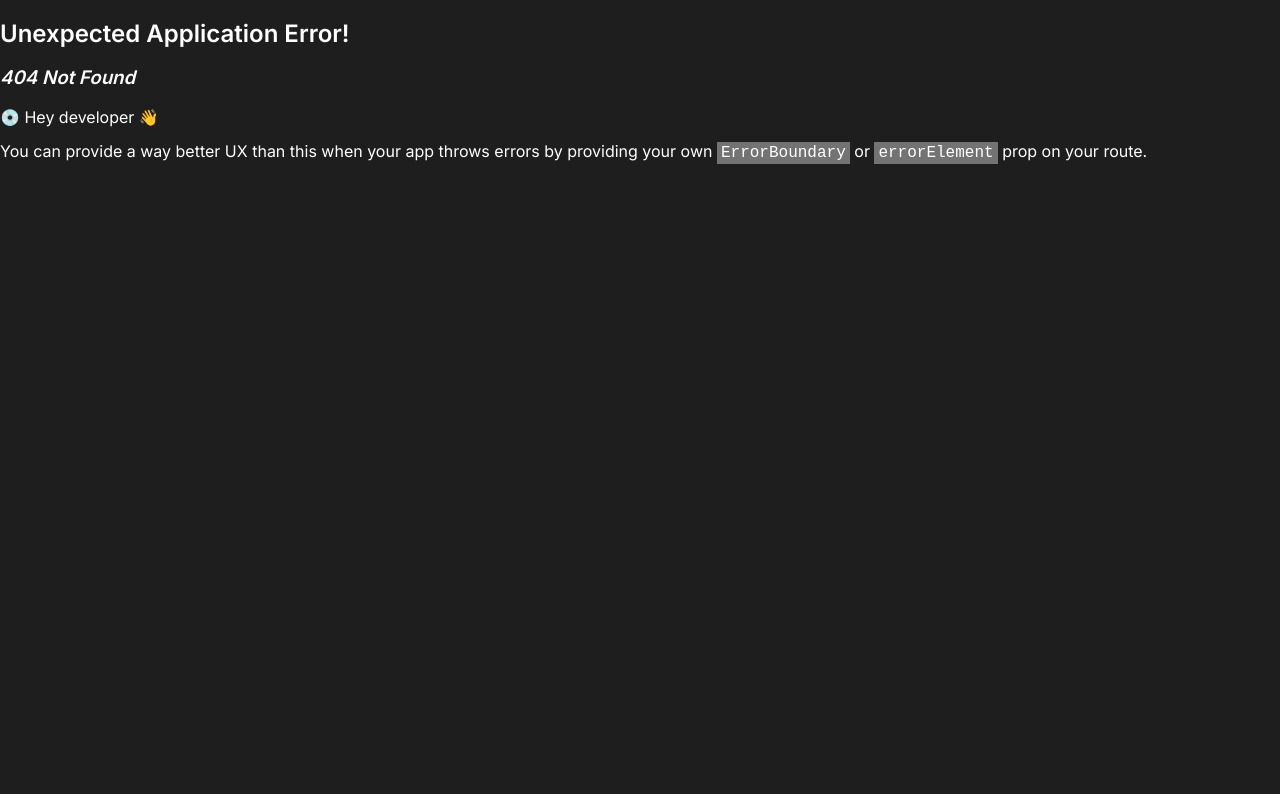
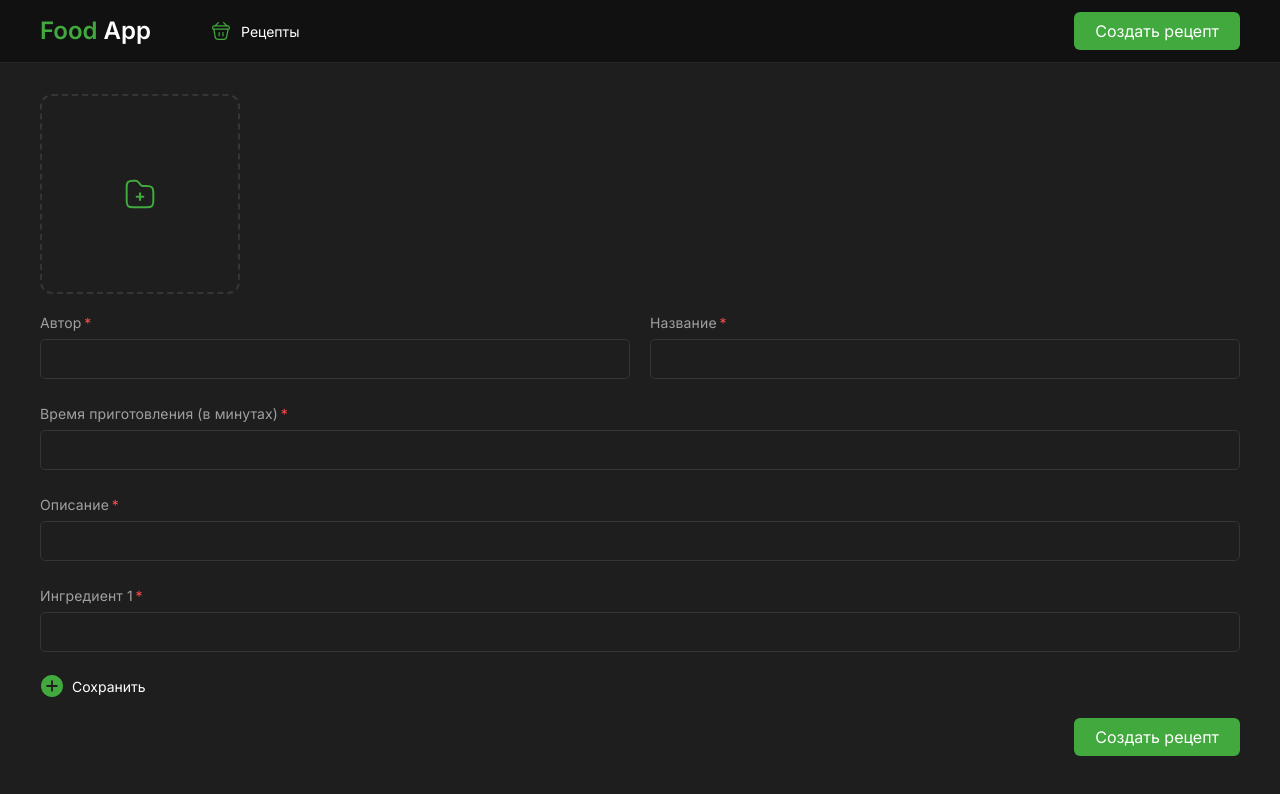
Before and after one commit to aza-me/food-app, a React (Vite) app in the folder frontend/: page /recipes/1/edit in a window 1280 px wide. Before the commit this address had no page. Shown: the top 794 px of the page. Built offline with nearby package versions, Linux system fonts and the light colour scheme; no server answers.

Commit message:
feat: edit page

```diff
--- a/frontend/src/api/recipes/index.ts
+++ b/frontend/src/api/recipes/index.ts
@@ -6,6 +6,7 @@ import {
   GetRecipe,
   CreateRecipeComment,
   GetRecipeComments,
+  EditRecipe,
 } from '@/api/recipes/types.ts';
 
 export const getAllRecipes: GetAllRecipes = (params) => {
@@ -22,6 +23,10 @@ export const createRecipe: CreateRecipe = (data) => {
   return instance.post(`/recipes`, data);
 };
 
+export const editRecipe: EditRecipe = (id, data) => {
+  return instance.put(`/recipes/${id}`, data);
+};
+
 export const deleteRecipe: DeleteRecipe = (id) => {
   return instance.delete(`/recipes/${id}`);
 };
--- a/frontend/src/api/recipes/types.ts
+++ b/frontend/src/api/recipes/types.ts
@@ -1,5 +1,5 @@
 import { AxiosPromise } from 'axios';
-import { CreateRecipeModel, RecipeId, RecipeModel } from '@/app/models/recipe.model.ts';
+import { CreateRecipeModel, EditRecipeModel, RecipeId, RecipeModel } from '@/app/models/recipe.model.ts';
 import { CommentModel, CreateCommentModel } from '@/app/models/comment.model.ts';
 
 export interface GetAllRecipesParams {
@@ -19,6 +19,10 @@ export interface CreateRecipe {
   (data: CreateRecipeModel): AxiosPromise<RecipeModel>;
 }
 
+export interface EditRecipe {
+  (id: RecipeId, data: EditRecipeModel): AxiosPromise<RecipeModel>;
+}
+
 export interface DeleteRecipe {
   (id: RecipeId): AxiosPromise<RecipeModel>;
 }
--- a/frontend/src/app/models/recipe.model.ts
+++ b/frontend/src/app/models/recipe.model.ts
@@ -13,3 +13,4 @@ export interface RecipeModel {
 export interface RecipeDetailedModel extends RecipeModel {}
 
 export interface CreateRecipeModel extends Omit<RecipeModel, 'id'> {}
+export interface EditRecipeModel extends Omit<RecipeModel, 'id'> {}
--- a/frontend/src/app/routes.tsx
+++ b/frontend/src/app/routes.tsx
@@ -2,6 +2,7 @@ import { createBrowserRouter } from 'react-router-dom';
 import { RecipesPage } from '@/pages/RecipesPage';
 import { CreateRecipePage } from '@/pages/CreateRecipePage';
 import { RecipeDetailsPage } from '@/pages/RecipeDetailsPage';
+import { EditRecipePage } from '@/pages/EditRecipePage/EditRecipePage.tsx';
 
 const routes = createBrowserRouter([
   {
@@ -13,6 +14,10 @@ const routes = createBrowserRouter([
     element: <RecipeDetailsPage />,
   },
   {
+    path: '/recipes/:recipeId/edit',
+    element: <EditRecipePage />,
+  },
+  {
     path: '/recipes/create',
     element: <CreateRecipePage />,
   },
--- a/frontend/src/components/Recipes/UploadImage/UploadImage.tsx
+++ b/frontend/src/components/Recipes/UploadImage/UploadImage.tsx
@@ -6,16 +6,23 @@ import { convertToBase64 } from '@/app/utils/convertToBase64.tsx';
 import './UploadImage.scss';
 
 interface FileModel {
-  file: File;
+  file: File | '';
   preview: string;
 }
 
 interface Props {
+  preview?: string;
   onChange: (base64: string) => void;
 }
 
-export const UploadRecipeImage: FC<Props> = ({ onChange }) => {
+export const UploadRecipeImage: FC<Props> = ({ preview, onChange }) => {
   const [files, setFiles] = useState<FileModel[]>([]);
+
+  useEffect(() => {
+    if (preview) {
+      setFiles([{ preview, file: '' }]);
+    }
+  }, [preview]);
 
   const { getRootProps, getInputProps } = useDropzone({
     accept: {
--- /dev/null
+++ b/frontend/src/pages/EditRecipePage/EditRecipePage.tsx
@@ -0,0 +1,185 @@
+import { useEffect, useState } from 'react';
+import { useNavigate, useParams } from 'react-router-dom';
+import { Layout } from '@/components/Layout';
+import { SubmitHandler, useFieldArray, useForm } from 'react-hook-form';
+import { FormInput } from '@/components/Form';
+import { FormControl, FormLabel, Grid, Stack, Typography } from '@mui/material';
+import { ReactComponent as CloseIcon } from '@/assets/icons/close.svg';
+import { ReactComponent as AddIcon } from '@/assets/icons/add.svg';
+import { UploadRecipeImage } from '@/components/Recipes/UploadImage/UploadImage.tsx';
+import { recipesService } from '@/api';
+import { CreateRecipeModel } from '@/app/models/recipe.model.ts';
+import { UIButton } from '@/components/UI/UIButton';
+import { useAppDispatch, useAppSelector } from '@/app/hooks/store-hooks.ts';
+import { getRecipe } from '@/store/recipes/actions.ts';
+import './EditRecipePage.scss';
+
+type SubmitModel = {
+  author: string;
+  title: string;
+  description: string;
+  ingredients: { value: string }[];
+  image: string;
+  cookingTime: string;
+};
+
+type Params = {
+  recipeId: string;
+};
+
+export const EditRecipePage = () => {
+  const dispatch = useAppDispatch();
+  const navigate = useNavigate();
+  const { recipeId } = useParams<Params>();
+
+  const { currentRecipe } = useAppSelector((state) => state.recipes);
+
+  const { control, handleSubmit, setValue, getValues } = useForm<SubmitModel>({
+    defaultValues: {
+      ingredients: [{ value: '' }],
+    },
+  });
+  const { fields, append, remove } = useFieldArray({
+    control,
+    name: 'ingredients',
+  });
+
+  const [loading, setLoading] = useState(false);
+
+  useEffect(() => {
+    dispatch(getRecipe(Number(recipeId)));
+  }, []);
+
+  useEffect(() => {
+    if (!currentRecipe.data) return;
+    const { title, description, author, image, ingredients, cookingTime } = currentRecipe.data;
+
+    setValue('title', title);
+    setValue('description', description);
+    setValue('author', author);
+    setValue('image', image);
+    setValue('cookingTime', String(cookingTime));
+    setValue(
+      'ingredients',
+      ingredients.map((value) => ({
+        value,
+      })),
+    );
+  }, [currentRecipe]);
+
+  const handleCreateRecipe: SubmitHandler<SubmitModel> = async (data) => {
+    if (!data.image.length) alert('Выберите файл!');
+
+    try {
+      setLoading(true);
+
+      const createRecipeData: CreateRecipeModel = {
+        title: data.title,
+        author: data.author,
+        description: data.description,
+        ingredients: data.ingredients.map((i) => i.value),
+        image: data.image,
+        cookingTime: Number(data.cookingTime),
+      };
+
+      await recipesService.editRecipe(Number(recipeId), createRecipeData);
+
+      navigate('/');
+    } finally {
+      setLoading(false);
+    }
+  };
+
+  return (
+    <Layout>
+      <section className="create-recipe">
+        <form onSubmit={handleSubmit(handleCreateRecipe)}>
+          <Grid container rowSpacing="20px" columnSpacing="20px">
+            <Grid item xs={12}>
+              <UploadRecipeImage
+                preview={getValues('image')}
+                onChange={(base64) => {
+                  setValue('image', base64);
+                }}
+              />
+            </Grid>
+
+            <Grid item xs={6}>
+              <FormControl>
+                <FormLabel required>Автор</FormLabel>
+                <FormInput name="author" control={control} rules={{ required: 'Заполните поле' }} />
+              </FormControl>
+            </Grid>
+
+            <Grid item xs={6}>
+              <FormControl>
+                <FormLabel required>Название</FormLabel>
+                <FormInput name="title" control={control} rules={{ required: 'Заполните поле' }} />
+              </FormControl>
+            </Grid>
+
+            <Grid item xs={12}>
+              <FormControl>
+                <FormLabel required>Время приготовления (в минутах)</FormLabel>
+                <FormInput type="number" name="cookingTime" control={control} rules={{ required: 'Заполните поле' }} />
+              </FormControl>
+            </Grid>
+
+            <Grid item xs={12}>
+              <FormControl>
+                <FormLabel required>Описание</FormLabel>
+                <FormInput name="description" control={control} rules={{ required: 'Заполните поле' }} />
+              </FormControl>
+            </Grid>
+
+            <Grid item xs={12}>
+              <Stack direction="column" gap="16px">
+                {fields &&
+                  fields.map((field, index) => (
+                    <FormControl className="add-supervisor-modal__row" key={field.id}>
+                      <FormLabel required>Ингредиент {index + 1}</FormLabel>
+                      <Stack direction="row" alignItems="center" spacing="1.2rem">
+                        <FormInput
+                          name="ingredients"
+                          control={control}
+                          isArrayField
+                          position={index}
+                          nameKey="ingredients"
+                          rules={{
+                            required: 'Required field',
+                          }}
+                        />
+                        {index > 0 && (
+                          <div className="add-phone__delete" onClick={() => remove(index)}>
+                            <CloseIcon />
+                          </div>
+                        )}
+                      </Stack>
+                    </FormControl>
+                  ))}
+                <Stack
+                  direction="row"
+                  alignItems="center"
+                  gap="8px"
+                  onClick={() => append({ value: '' })}
+                  className="create-recipe__add-ingredient"
+                >
+                  <AddIcon className="add-phone__icon" />
+                  <Typography variant="text-sm">Сохранить</Typography>
+                </Stack>
+              </Stack>
+            </Grid>
+
+            <Grid item xs={12}>
+              <Stack direction="row" justifyContent="flex-end">
+                <UIButton type="submit" loading={loading}>
+                  Создать рецепт
+                </UIButton>
+              </Stack>
+            </Grid>
+          </Grid>
+        </form>
+      </section>
+    </Layout>
+  );
+};
```
Also changed, not shown: frontend/src/pages/EditRecipePage/EditRecipePage.scss (added), frontend/src/pages/EditRecipePage/index.ts (added).
